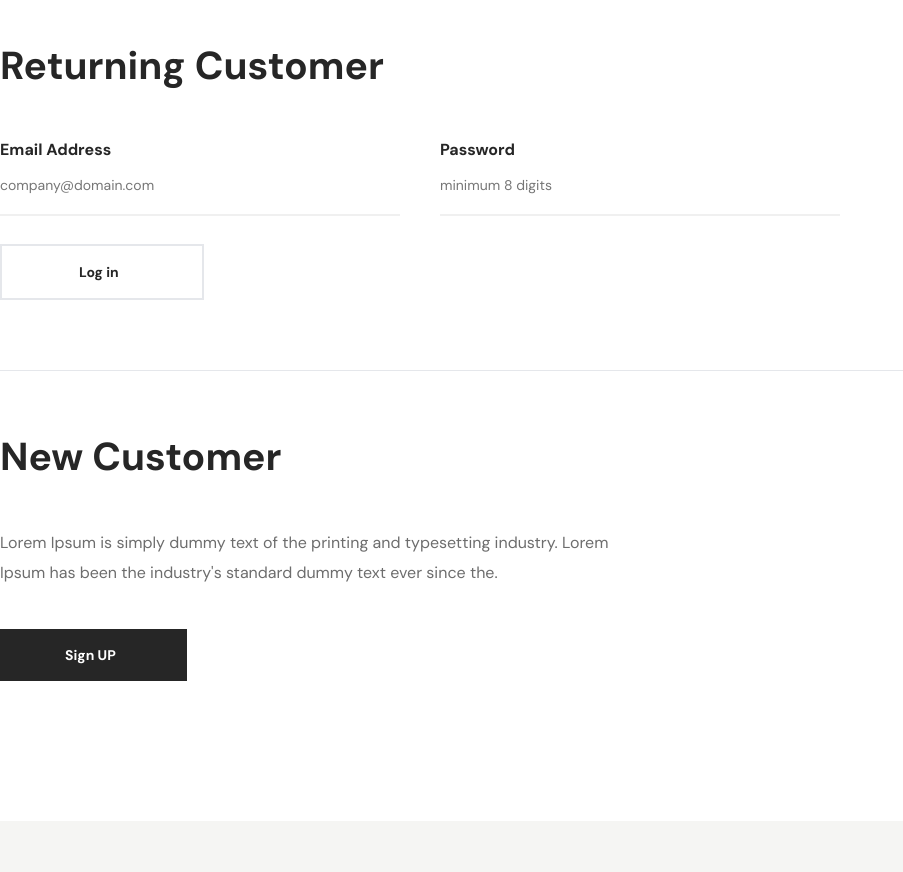
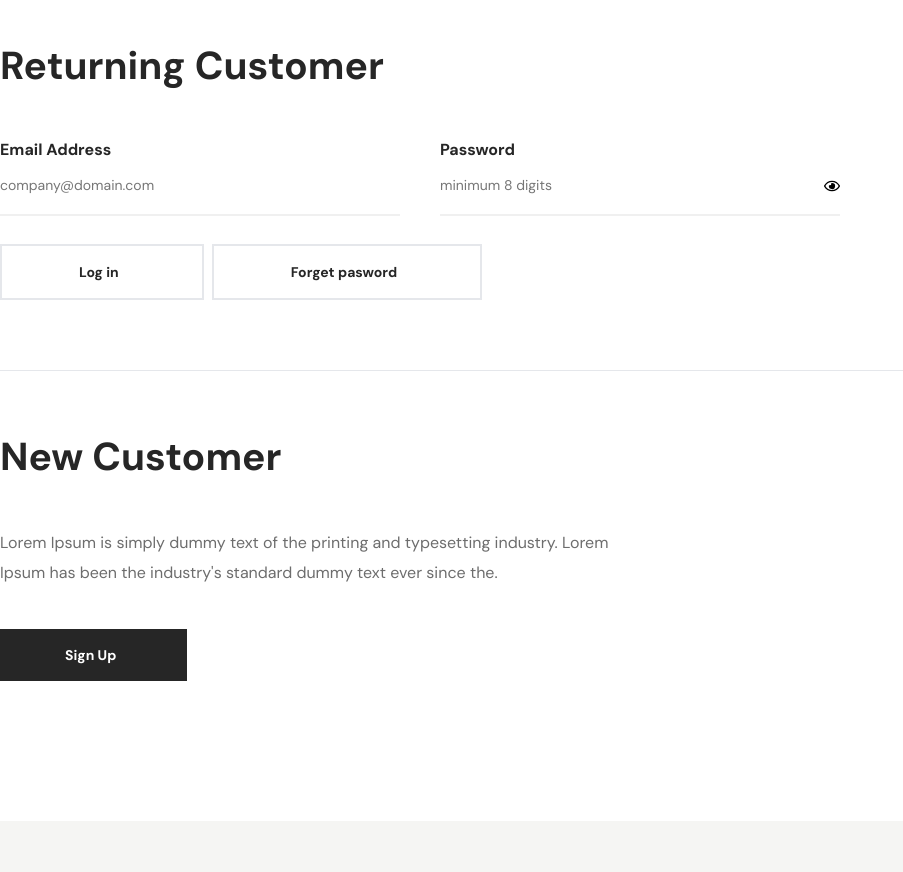
Before and after one commit to Mr-Rafiqul-Islam/OREBI-main, a React (Vite) app: page /login in a window 1280 px wide. Shown: the part 660-1532 px from the top of the page, without its empty margins (0-903 px from the left). Built offline with nearby package versions, Linux system fonts and the light colour scheme; no server answers; grey boxes are pictures that could not be loaded.

Commit message:
sign up sign in and forget pass by Firebase

```diff
--- a/src/pages/Checkout.jsx
+++ b/src/pages/Checkout.jsx
@@ -5,8 +5,6 @@ import Breadcrumb from "../components/Breadcrumb";
 import { useSelector } from "react-redux";
 import { getDatabase, ref, onValue } from "firebase/database";
 import Tooltip from "../components/Tooltip";
-import Button from "../components/Button";
-import Input from "../components/Input";
 import { Link } from "react-router-dom";
 import StripeCheckout from "react-stripe-checkout";
 
--- a/src/pages/Login.jsx
+++ b/src/pages/Login.jsx
@@ -1,38 +1,180 @@
-import React from 'react'
-import Container from '../components/Container'
-import Heading from '../components/Heading'
-import Breadcrumb from '../components/Breadcrumb'
-import Paragraph from '../components/Paragraph'
-import Input from '../components/Input'
-import Button from '../components/Button'
-import { Link } from 'react-router-dom'
+import React, { useState } from "react";
+import Container from "../components/Container";
+import Heading from "../components/Heading";
+import Breadcrumb from "../components/Breadcrumb";
+import Paragraph from "../components/Paragraph";
+import Input from "../components/Input";
+import Button from "../components/Button";
+import { Link } from "react-router-dom";
+import {
+  getAuth,
+  signInWithEmailAndPassword,
+  sendPasswordResetEmail,
+} from "firebase/auth";
+import { FaRegEye, FaRegEyeSlash } from "react-icons/fa";
+import { Bounce, ToastContainer, toast } from "react-toastify";
 
 function Login() {
+  const [email, setEmail] = useState("");
+  const [password, setPassword] = useState("");
+  const [passShow, setPassShow] = useState(false);
+  const [error, setError] = useState("");
+  const [emailErr, setEmailErr] = useState("");
+  let handleEmail = (e) => {
+    setEmail(e.target.value);
+    setEmailErr("");
+    setError("");
+  };
+  let handlePassword = (e) => {
+    setPassword(e.target.value);
+    setError("");
+  };
+  const auth = getAuth();
+  let handleLogin = (e) => {
+    e.preventDefault();
+
+    signInWithEmailAndPassword(auth, email, password)
+      .then((userCredential) => {
+        // Signed in
+        const user = userCredential.user;
+        console.log(user);
+        setError("");
+        toast("🦄 You are Successfully logged in, Congrats!", {
+          position: "top-left",
+          autoClose: 2500,
+          hideProgressBar: false,
+          closeOnClick: true,
+          pauseOnHover: true,
+          draggable: true,
+          progress: undefined,
+          theme: "light",
+          transition: Bounce,
+        });
+        // ...
+      })
+      .catch((error) => {
+        const errorCode = error.code;
+        const errorMessage = error.message;
+        if (!email) {
+          setEmailErr("Please fill it with your Email");
+        } else if (
+          !/^\w+([\.-]?\w+)*@\w+([\.-]?\w+)*(\.\w{2,3})+$/.test(email)
+        ) {
+          setEmailErr("Please enter the valid email");
+        } else {
+          setError("Wrong information.! Please Check Your Email and Password");
+        }
+      });
+  };
+  let handleResetPasword = (e) => {
+    e.preventDefault();
+    sendPasswordResetEmail(auth, email)
+      .then(() => {
+        // Password reset email sent!
+        toast("🦄 Sent a reset email, Please Check!", {
+          position: "bottom-left",
+          autoClose: 2500,
+          hideProgressBar: false,
+          closeOnClick: true,
+          pauseOnHover: true,
+          draggable: true,
+          progress: undefined,
+          theme: "light",
+          transition: Bounce,
+        });
+      })
+      .catch((error) => {
+        const errorCode = error.code;
+        const errorMessage = error.message;
+        setError("Firstly, Enter your valid email")
+      });
+  };
+
   return (
-    <section className='mt-[124px] mb-[140px]'>
+    <section className="mt-[124px] mb-[140px]">
       <Container>
-            <Heading text='Login' className='text-5xl font-bold text-primary'/>
-            <Breadcrumb/>
-            <Paragraph text="Lorem Ipsum is simply dummy text of the printing and typesetting industry. Lorem Ipsum has been the industry's standard dummy text ever since the." className='text-third text-base font-normal mb-[62px] w-[644px] leading-[30px]' />
+        <Heading text="Login" className="text-5xl font-bold text-primary" />
+        <Breadcrumb />
+        <Paragraph
+          text="Lorem Ipsum is simply dummy text of the printing and typesetting industry. Lorem Ipsum has been the industry's standard dummy text ever since the."
+          className="text-third text-base font-normal mb-[62px] w-[644px] leading-[30px]"
+        />
+        <ToastContainer
+            position="bottom-left"
+            autoClose={2500}
+            hideProgressBar={false}
+            newestOnTop={false}
+            closeOnClick
+            rtl={false}
+            pauseOnFocusLoss
+            draggable
+            pauseOnHover
+            theme="light"
+            transition:Bounce
+          />
         <hr />
-            <Heading text='Returning Customer' className='text-[39px] font-bold text-primary mt-[57px] mb-[42px]'/>
-            <form action="" method="post">
+        <Heading
+          text="Returning Customer"
+          className="text-[39px] font-bold text-primary mt-[57px] mb-[42px]"
+        />
+        <form action="">
           <div className="grid grid-cols-3 gap-10 mb-7">
-                    <Input inputype='email' labelname='Email Address' inputph='company@domain.com' />
-                    <Input inputype='password' labelname='Password' inputph='minimum 8 digits' />
+            <div>
+              <Input
+                onchange={handleEmail}
+                inputype="email"
+                labelname="Email Address"
+                inputph="company@domain.com"
+              />
+              {emailErr && (
+                <p className="font-dmsans text-base text-red-600">{emailErr}</p>
+              )}
             </div>
-                <Button text='Log in' className='text-primary bg-transparent border-2 py-4 ps-[77px] pe-[83px]'/>
+            <div className="relative">
+              <Input
+                onchange={handlePassword}
+                inputype={passShow ? "text" : "password"}
+                labelname="Password"
+                inputph="minimum 8 digits"
+              />
+              <div
+                onClick={() => setPassShow(!passShow)}
+                className="absolute top-10 right-0 cursor-pointer"
+              >
+                {passShow ? <FaRegEyeSlash /> : <FaRegEye />}
+              </div>
+            </div>
+          </div>
+          {error && (
+            <p className="font-dmsans text-base text-red-600">{error}</p>
+          )}
+          <Button
+            text="Log in"
+            onClick={handleLogin}
+            className="text-primary bg-transparent border-2 py-4 ps-[77px] pe-[83px] hover:bg-primary hover:text-white duration-300"
+          />
+          <Button
+            text="Forget pasword"
+            onClick={handleResetPasword}
+            className="text-primary bg-transparent border-2 py-4 ms-2 ps-[77px] pe-[83px] hover:bg-primary hover:text-white duration-300"
+          />
         </form>
-            <hr className='mb-[57px] mt-[70px]'/>
-            <Heading text='New Customer' className='text-[39px] font-bold text-primary mt-[] mb-[42px]'/>
+        <hr className="mb-[57px] mt-[70px]" />
+        <Heading
+          text="New Customer"
+          className="text-[39px] font-bold text-primary mt-[] mb-[42px]"
+        />
 
-            <Paragraph text="Lorem Ipsum is simply dummy text of the printing and typesetting industry. Lorem Ipsum has been the industry's standard dummy text ever since the." className='text-third text-base font-normal mb-[41px] mt-[38px] w-[644px] leading-[30px]' />
+        <Paragraph
+          text="Lorem Ipsum is simply dummy text of the printing and typesetting industry. Lorem Ipsum has been the industry's standard dummy text ever since the."
+          className="text-third text-base font-normal mb-[41px] mt-[38px] w-[644px] leading-[30px]"
+        />
         <Link to={`/sign-up`}>
-            <Button className="py-4 ps-[65px] pe-[71px]" text="Sign UP" />
+          <Button className="py-4 ps-[65px] pe-[71px]" text="Sign Up" />
         </Link>
       </Container>
     </section>
-  )
+  );
 }
 
-export default Login
+export default Login;
--- a/src/pages/SignUp.jsx
+++ b/src/pages/SignUp.jsx
@@ -260,7 +260,7 @@ function SignUp() {
 
           <div className="mt-5 font-dmsans text-sm text-secondary">
             Already have an account ? Please
-            <Link to="/login" className="text-blue-500">
+            <Link to="/login" className="text-blue-500 mx-1">
               Login
             </Link>
             Here
--- a/tailwind.config.js
+++ b/tailwind.config.js
@@ -1,10 +1,8 @@
-// const flowbite = require("flowbite-react/tailwind");
 /** @type {import('tailwindcss').Config} */
 export default {
   content: [
     "./index.html",
     "./src/**/*.{js,ts,jsx,tsx}",
-    // flowbite.content(),
   ],
   theme: {
     extend: {
@@ -25,6 +23,5 @@ export default {
     },
   },
   plugins: [
-    // flowbite.plugin(),
   ],
 }
```
Lines whose indentation alone changed are shown as unchanged.
